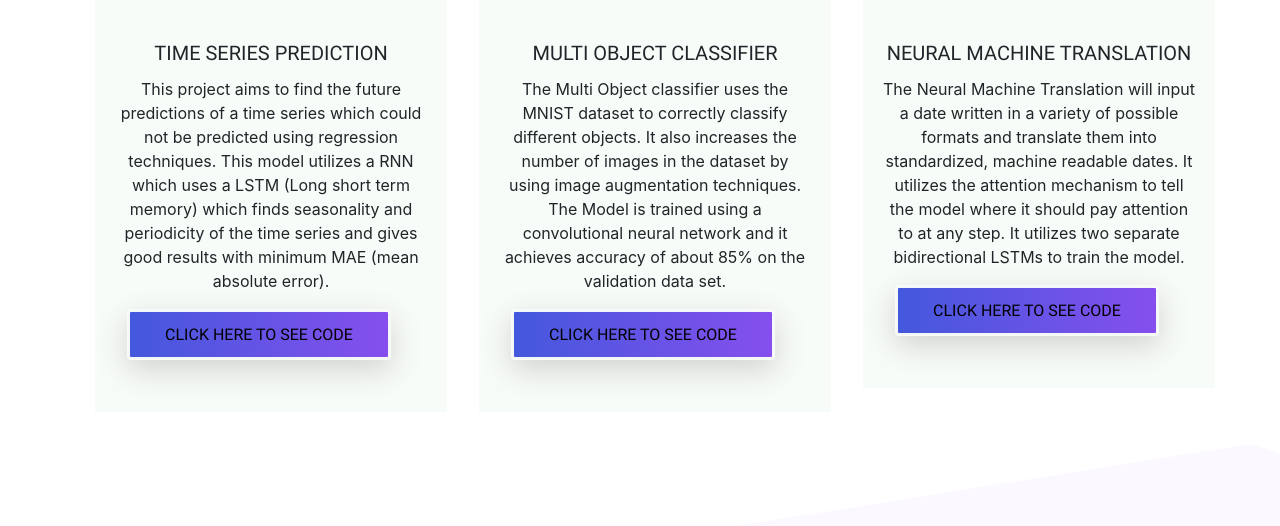
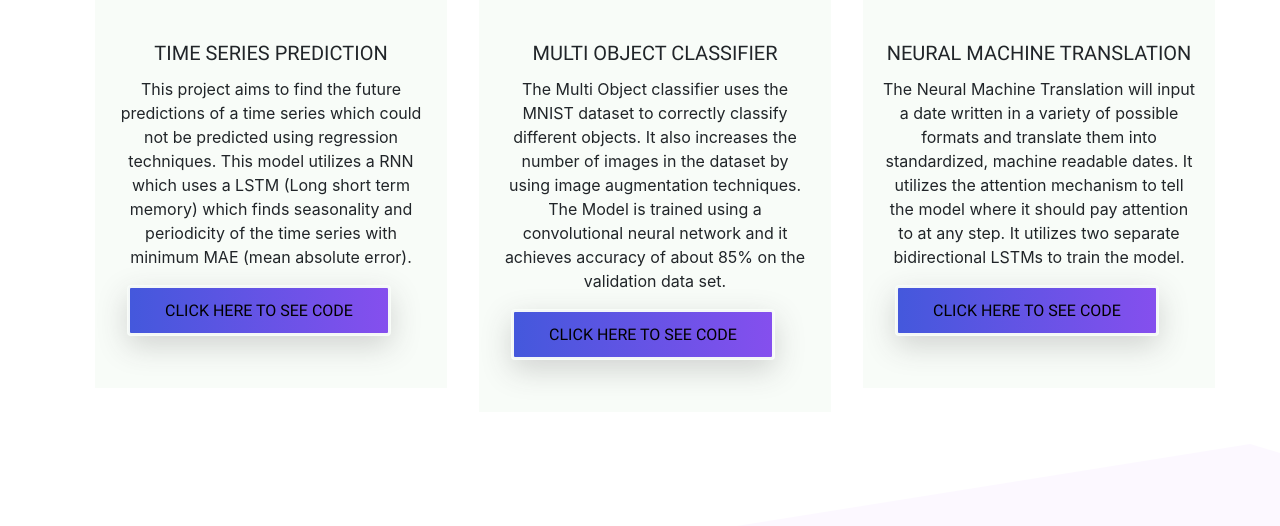
Before and after one commit to shivam2199/Shivam, a plain HTML site: page index.html in a window 1280 px wide. Shown: the part 4166-4692 px from the top of the page. Drawn offline with Linux system fonts and the light colour scheme.

Commit message:
Update index.html

```diff
--- a/index.html
+++ b/index.html
@@ -367,7 +367,7 @@
                                   <div class="card-body text-center">
                                     <h5 class="card-title text-uppercase font-roboto">Time Series Prediction</h5>
                                     <p class="card-text secondary-text">
-                                        This project aims to find the future predictions of a time series which could not be predicted using regression techniques. This model utilizes a RNN which uses a LSTM (Long short term memory) which finds seasonality and periodicity of the time series and gives good results with minimum MAE (mean absolute error).
+                                        This project aims to find the future predictions of a time series which could not be predicted using regression techniques. This model utilizes a RNN which uses a LSTM (Long short term memory) which finds seasonality and periodicity of the time series with minimum MAE (mean absolute error).
                                     </p>
                                     <a href="https://github.com/shivam2199/Projects/blob/master/Sunspot_detection.ipynb">
                                     <button type="button" class="btn button primary-button mr-4 text-uppercase">Click Here To see Code</button>
```
